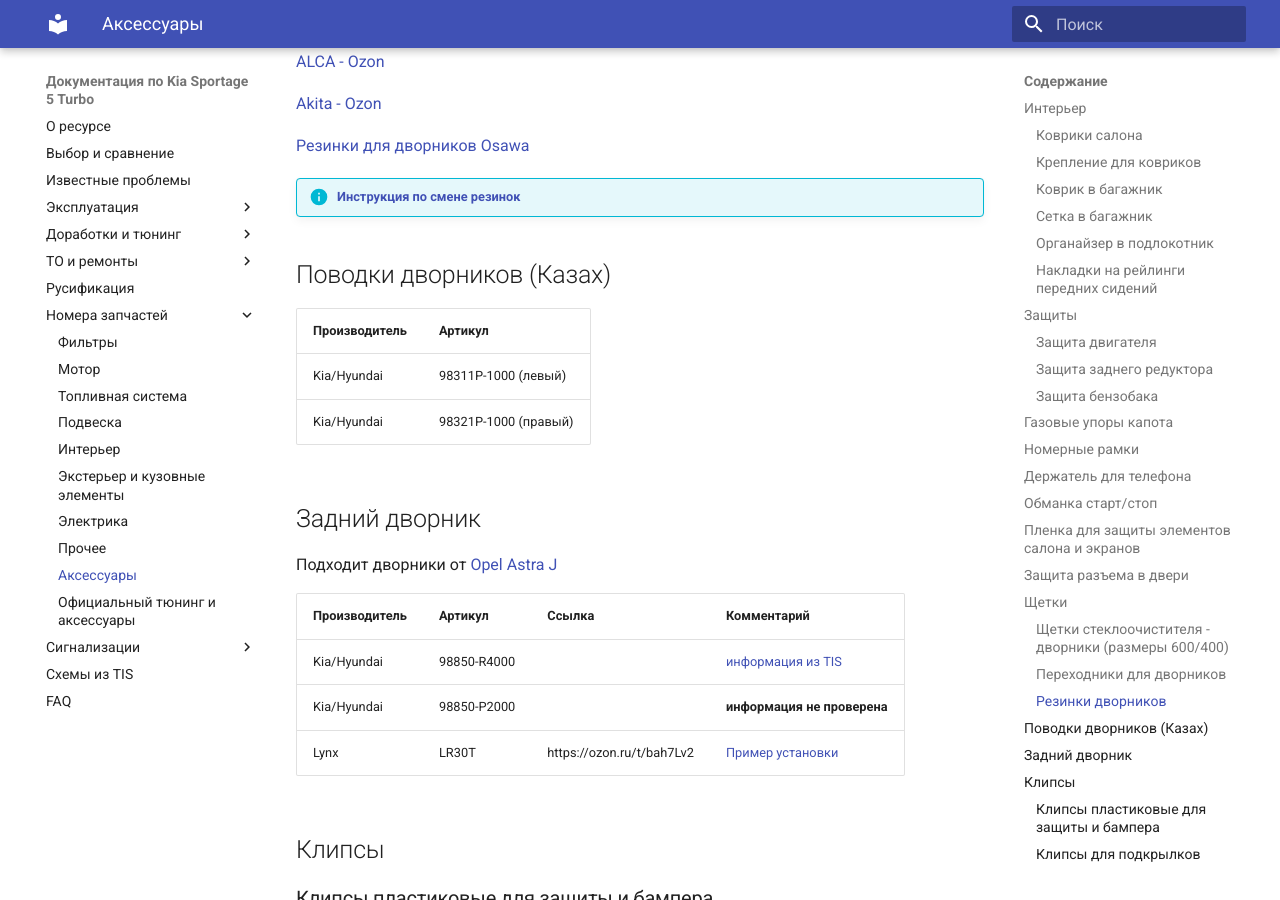
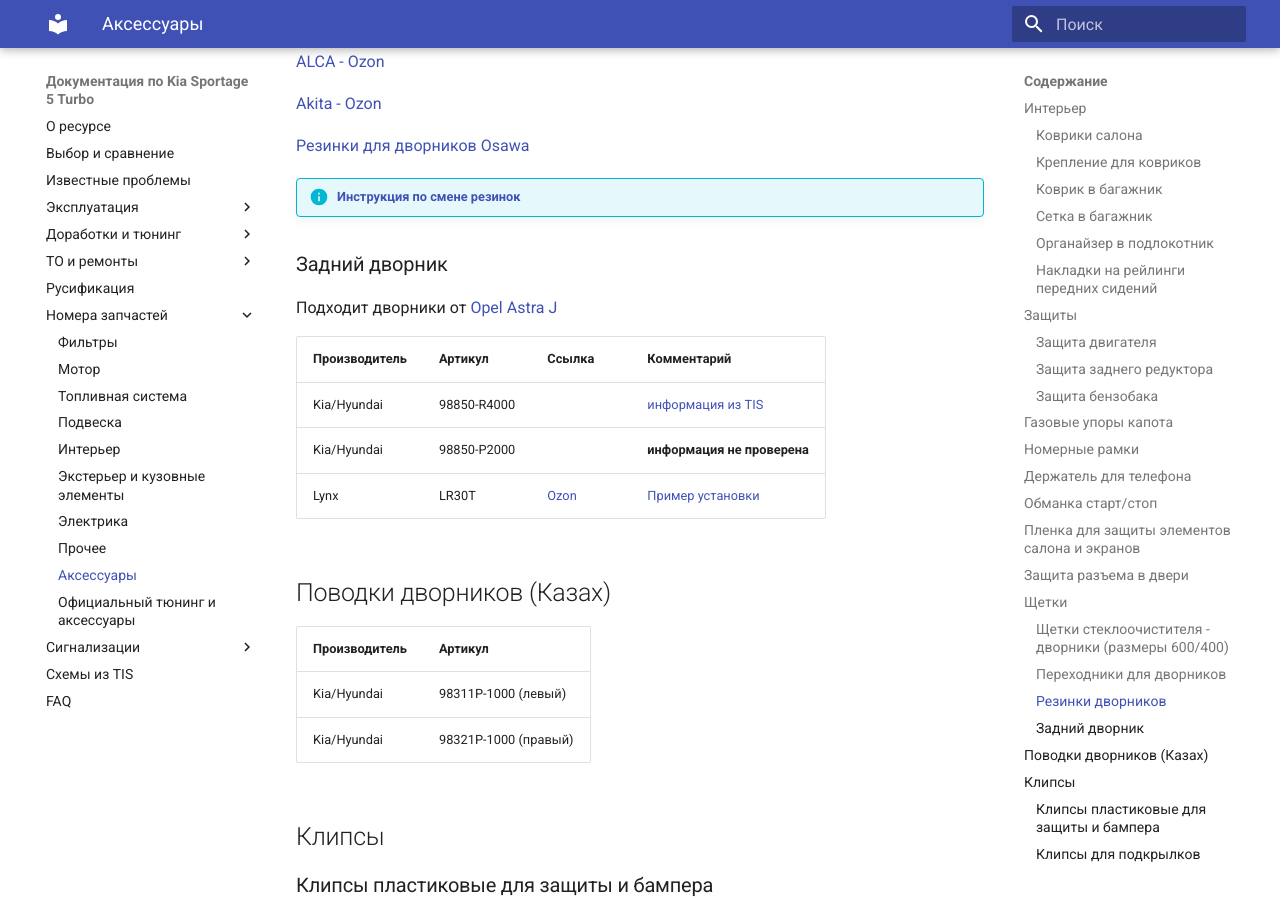
Before and after one commit to kia-sportage-docs/kia-sport5-docs, an MkDocs documentation site: the page built from docs/part/accessories.md, in a window 1280 px wide and 900 px high, scrolled down 5572 px. Built offline with MkDocs 1.6.1 and Material for MkDocs 9.7.7, drawn with Linux system fonts in a browser that asks for light colours; some of the changed lines change nothing that is shown.

Commit message:
Задний дворник

```diff
--- a/docs/part/accessories.md
+++ b/docs/part/accessories.md
@@ -179,22 +179,22 @@
 
 !!! info "[Инструкция по смене резинок](../service/manuals/smena_rezinok.md)"
 
+### Задний дворник
+Подходит дворники от [Opel Astra J](https://t.me/Kia_Sportage_5_Turbo/36161/155501)
+
+| Производитель | Артикул | Cсылка | Комментарий |
+|---|---|---|---|
+| Kia/Hyundai | 98850-R4000 | |[информация из TIS](https://t.me/Kia_Sportage_5_Turbo/36156/148836) |
+| Kia/Hyundai | 98850-P2000 | | **информация не проверена** |
+| Lynx | LR30T | [Ozon](https://ozon.ru/t/bah7Lv2)| [Пример установки](https://t.me/Kia_Sportage_5_Turbo/36161/155501?single)|
+
+
 ## Поводки дворников (Казах)
 
 | Производитель | Артикул |
 |---|---|
 | Kia/Hyundai | 98311P-1000 (левый) |
 | Kia/Hyundai | 98321P-1000 (правый) |
-
-## Задний дворник
-Подходит дворники от [Opel Astra J](https://t.me/Kia_Sportage_5_Turbo/36161/155501)
-
-| Производитель | Артикул | Cсылка | Комментарий |
-|---|---|---|---|
-| Kia/Hyundai | 98850-R4000 | |[информация из TIS](https://t.me/Kia_Sportage_5_Turbo/36156/148836) |
-| Kia/Hyundai | 98850-P2000 | | **информация не проверена** |
-| Lynx | LR30T | https://ozon.ru/t/bah7Lv2| [Пример установки](https://t.me/Kia_Sportage_5_Turbo/36161/155501?single)|
-
 
 ## Клипсы
 ### Клипсы пластиковые для защиты и бампера
```
